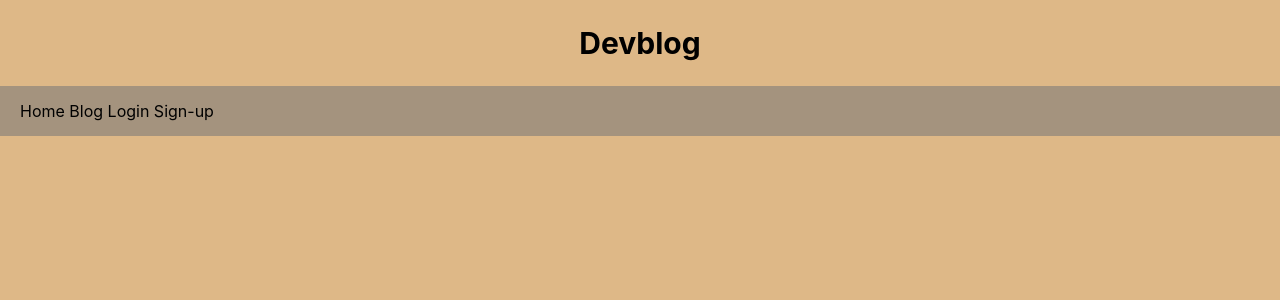
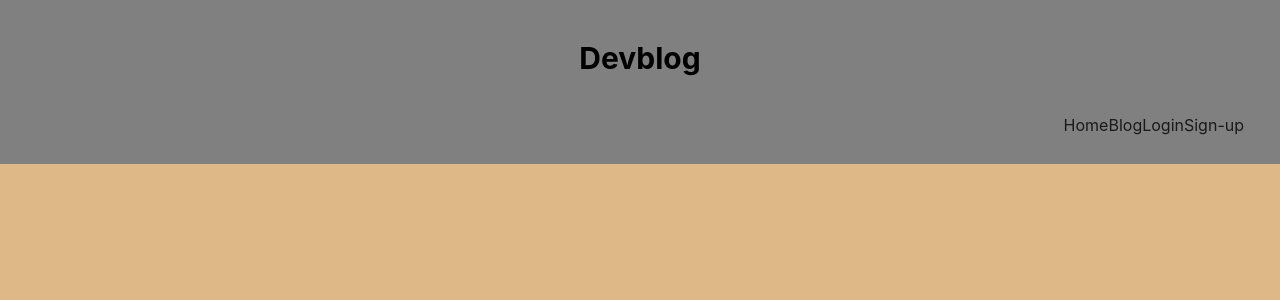
Before and after one commit to Bernardngari/Devblog-group-project, a React (Create React App) app in the folder client/: page /blog in a window 1280 px wide. Shown: the top 300 px of the page. Built offline with nearby package versions, Linux system fonts and the light colour scheme.

Commit message:
minor changes

```diff
--- a/client/src/App.js
+++ b/client/src/App.js
@@ -1,12 +1,20 @@
-import Home from './Component/Home';
+
 import Navbar from './Component/Navbar';
+// import { BrowserRouter as Router, Routes, Route } from 'react-router-dom';
 import './App.css';
+// import Home from './Component/Home';
+// import Blog from './Component/Blog';
 
 function App() {
   return (
-    <div >
-    <Navbar/>
-
+    <div>
+      <Navbar />
+      {/* <Router>
+        <Routes>
+          <Route exact path="/" element={<Home/>} />
+          <Route exact path="/blog" element={<Blog />} />
+    </Routes>
+    </Router> */}
     </div>
   );
 }
--- a/client/src/Component/blog.js
+++ b/client/src/Component/Blog.js
@@ -1,4 +1,6 @@
 import React from 'react'
+//  import { Link } from "react-router-dom";
+
 
 function blog() {
   return (
--- a/client/src/Component/Navbar.js
+++ b/client/src/Component/Navbar.js
@@ -1,15 +1,24 @@
-import React from 'react'
+import React from 'react';
+// import {Link} from 'react-router-dom';
 
 
 function Navbar() {
   return (
-    <div>
+    <div className='nav-bar'>
       <h2>Devblog</h2>
-      <div className='nav a'>
+      <div className='navbar-menu'>
+        {/* <Link to={"/"}> */}
       Home
+      {/* </Link> */}
+      {/* <Link to={"/blog"}> */}
       Blog
+      {/* </Link> */}
+      {/* <Link to={"/login"}> */}
       Login
+      {/* </Link> */}
+      {/* <Link to={"/signup"}> */}
       Sign-up
+      {/* </Link> */}
       </div>
 
       </div>
--- a/client/src/index.css
+++ b/client/src/index.css
@@ -15,22 +15,24 @@ h2{
   text-align: center;
 }
 
-.nav {
+.nav-bar {
   overflow: hidden;
-  background-color: rgb(164, 147, 126);
+  background-color: grey;
   padding: 15px 20px;
+
 }
 
-.nav a{
+.navbar-menu{
   float: right;
-  display: block;
-  color: #f2f2f2;
+  display: flex;
+  color: rgb(27, 25, 25);
   text-align: center;
   padding: 14px 16px;
   text-decoration: none;
+
 }
 
-.nav a:hover{
+.navbar-menu:hover{
   background-color: #ddd;
   color:black;
 }
--- /dev/null
+++ b/package.json
@@ -0,0 +1,5 @@
+{
+  "dependencies": {
+    "react-router-dom": "^6.4.2"
+  }
+}
```
Also changed, not shown: 1 other file (tests, documents, lock files or other folders).
